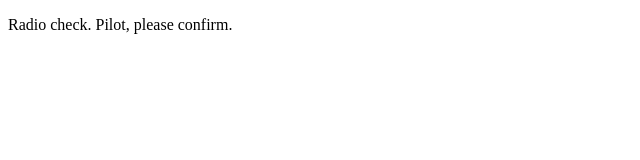
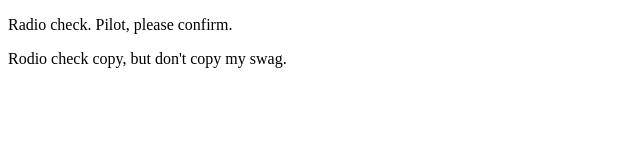
Before and after one commit to abailey76/communication-log, a plain HTML site: page index.html in a window 1280 px wide. Shown: the whole page, without its empty margins (0-640 px from the left). Drawn offline with Linux system fonts and the light colour scheme.

Commit message:
Respones to Control

```diff
--- a/index.html
+++ b/index.html
@@ -2,5 +2,6 @@
 <html>
    <body>
       <p>Radio check. Pilot, please confirm.</p>
+      <p>Rodio check copy, but don't copy my swag.</p>
    </body>
 </html>
```
